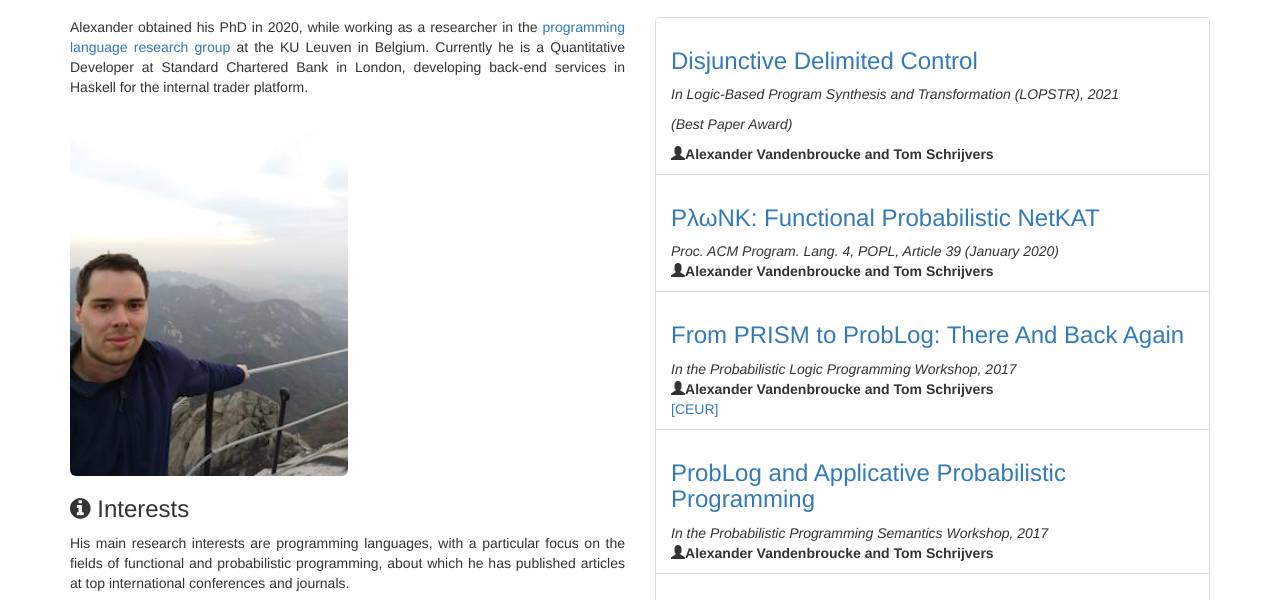
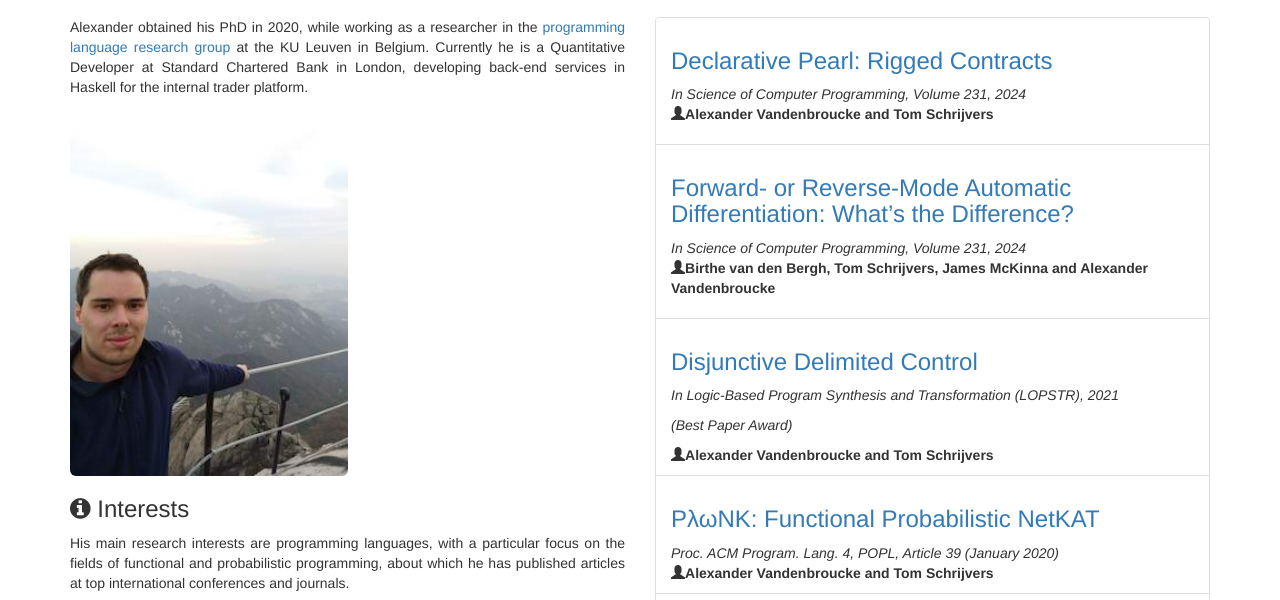
Before and after one commit to alexandervandenbroucke/alexandervandenbroucke.github.io, a plain HTML site: page docs/index.html in a window 1280 px wide. Shown: the part 143-743 px from the top of the page. Drawn offline with nearby package versions, Linux system fonts and the light colour scheme.

Commit message:
Add Recent publications and talks
Talks:
* FLOPS 2024

Papers:
* Forward and Reverse Mode Automatic Differentiation: What's the Difference?
* Declarative Pearl: Rigged Contracts

```diff
--- a/docs/index.html
+++ b/docs/index.html
@@ -84,8 +84,27 @@ fencing piste.
       <a name="Publications"></a>
       <h1 class="page-header">Publications</h1>
       <div class="panel panel-default">
-
 <ul class="list-group">
+<li class="list-group-item">
+<h3 class="publication-title">
+<a href="./publications/rigged-contracts.pdf">Declarative Pearl: Rigged Contracts</a>
+</h3>
+<div class="publication-status">
+In Science of Computer Programming, Volume 231, 2024
+</div>
+<div class="publication-authors">
+<p><span class="glyphicon glyphicon-user"></span>Alexander Vandenbroucke and Tom Schrijvers</p>
+</div>
+<li class="list-group-item">
+<h3 class="publication-title">
+<a href="./publications/forward-reverse-automatic-differentiation.pdf">Forward- or Reverse-Mode Automatic Differentiation: What’s the Difference?</a>
+</h3>
+<div class="publication-status">
+In Science of Computer Programming, Volume 231, 2024
+</div>
+<div class="publication-authors">
+<p><span class="glyphicon glyphicon-user"></span>Birthe van den Bergh, Tom Schrijvers, James McKinna and Alexander Vandenbroucke</p>
+</div>
 <li class="list-group-item">
 <h3 class="publication-title">
 <a href="./publications/lobstr2021.pdf">Disjunctive Delimited Control</a>
@@ -198,6 +217,7 @@ Defended in June 2015
 </div>
 </li>
 </div>
+</div>
     </div>
 
     <div class="col-md-6 col-xs-12">
@@ -237,6 +257,8 @@ LIFO (Le Laboratoir d’Informatique Fondamentale d’Orléans, Orléans, France
 <li><p><strong>Harnessing Probabilistic Programming for Networks</strong>
 (March 9, 2020), Department of Computer Science, KU Leuven, Leuven, Belgium
 <a href="./talks/Probabilistic-Programming-Seminar.pdf">[Slides]</a></p></li>
+<li><p><strong>Rigged Contracts</strong>
+(May 16, 2024), FLOPS 2024, Kumamoto, Japan <a href="./talks/Rigged%20Contracts%20FLOPS%202024%20(PDF).pdf">[Slides]</a></p></li>
 </ul>
     </div>
 
```
Also changed, not shown: 7 other files.
